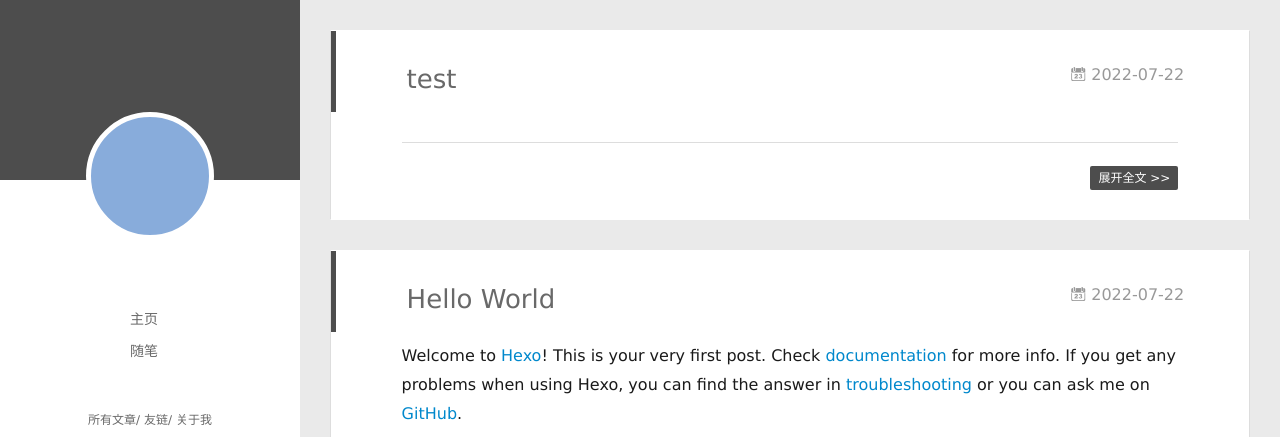
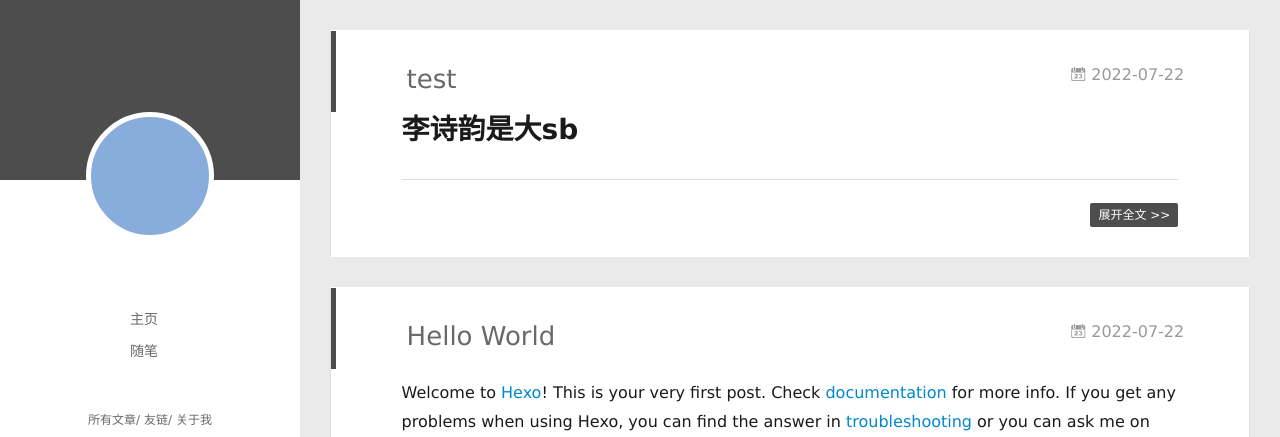
Before and after one commit to mmjwxbc/mmjwxbc.github.io, a plain HTML site: page index.html in a window 1280 px wide. Shown: the top 437 px of the page. Drawn offline with Linux system fonts and the light colour scheme; no server answers.

Commit message:
Site updated: 2022-07-22 20:18:12

```diff
--- a/index.html
+++ b/index.html
@@ -172,7 +172,7 @@
 
     <div class="article-entry" itemprop="articleBody">
 
-
+        <h1 id="李诗韵是大sb"><a href="#李诗韵是大sb" class="headerlink" title="李诗韵是大sb"></a>李诗韵是大sb</h1>
 
 
 
```
Also changed, not shown: 2022/07/22/test/index.html (+5 -3 lines).
